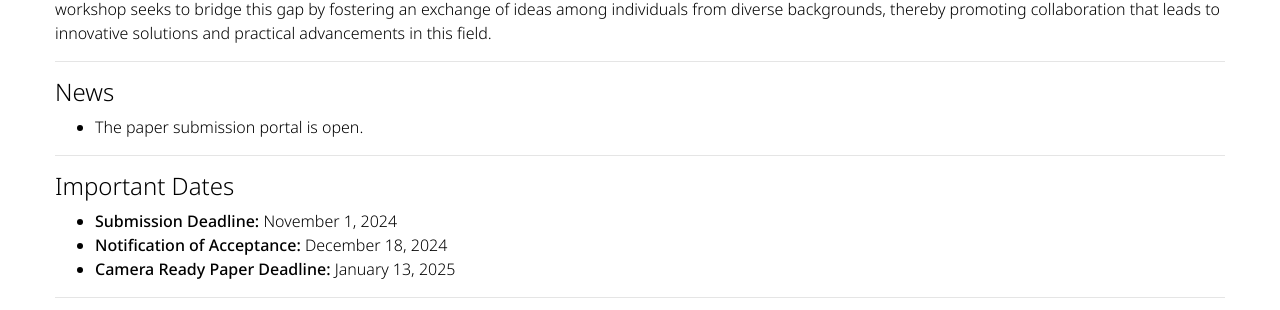
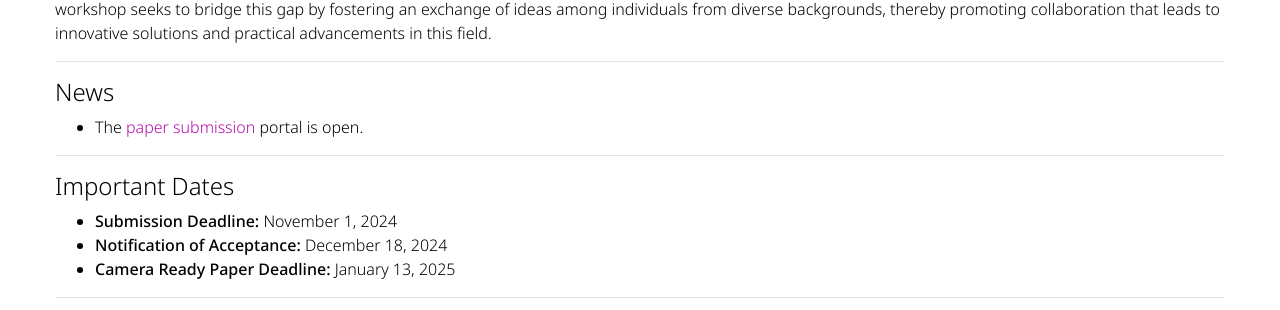
Before and after one commit to signal-process/signal-process.github.io, a Jekyll site: the page built from _pages/about.md, in a window 1280 px wide and 900 px high, scrolled down 712 px. Shown: the part 144-454 px from the top of the window. Built offline with Jekyll 4.4.1, drawn with Linux system fonts in a browser that asks for light colours; full-size pictures stand in for the smaller copies a plugin makes; comment, search, counter and statistics services are not loaded; a style sheet for code colours, icons or effects is not loaded; part of the change alters nothing that is shown.

```diff
--- a/_pages/about.md
+++ b/_pages/about.md
@@ -20,7 +20,7 @@ Array signal processing has experienced widespread application in various domain
 
 ---
 #### News
-+ The paper submission portal is open.
++ The [paper submission](https://cmt3.research.microsoft.com/User/Login?ReturnUrl=%2FICASSP2025) portal is open.
 
 ---
 #### Important Dates
```
